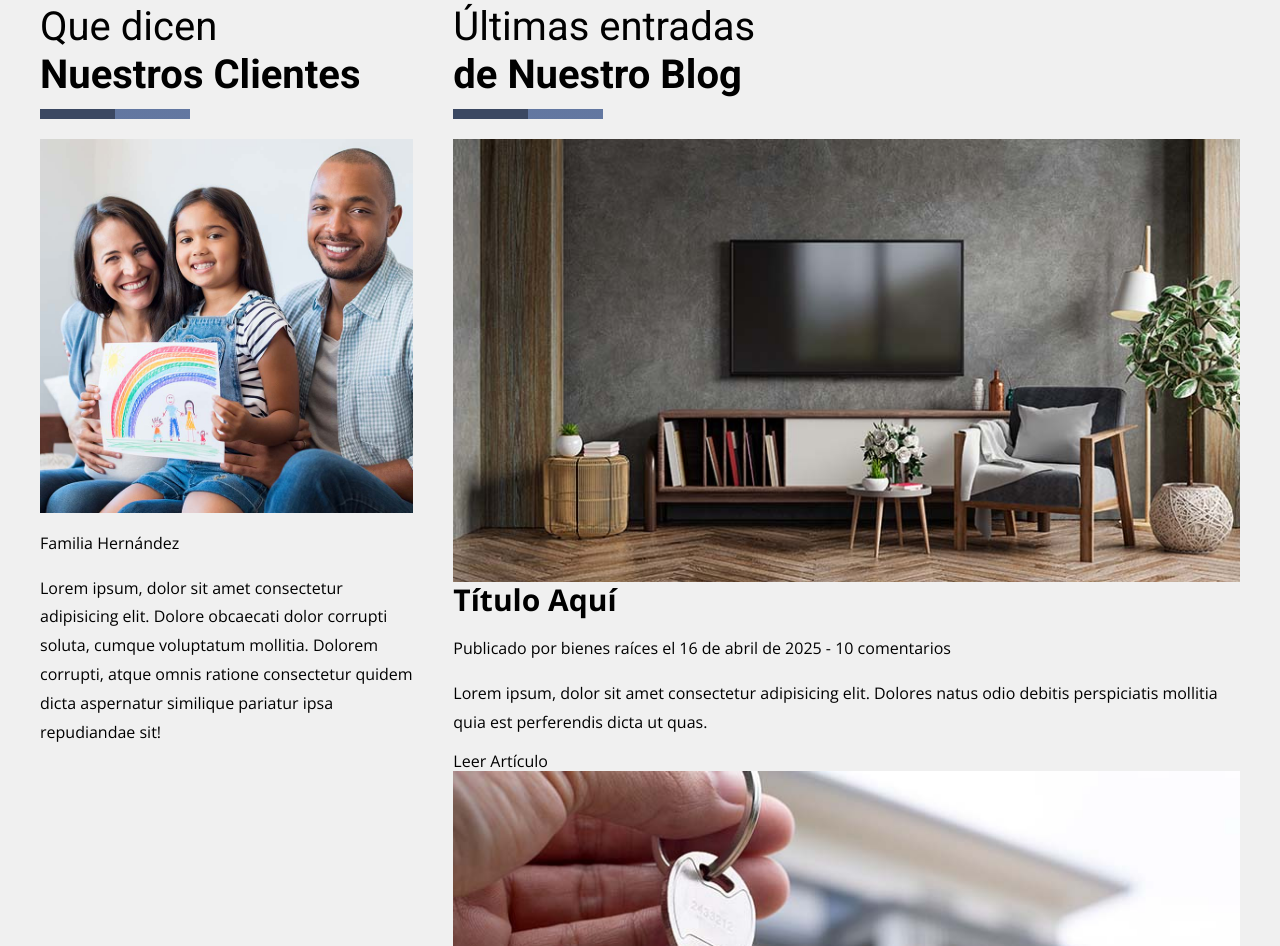
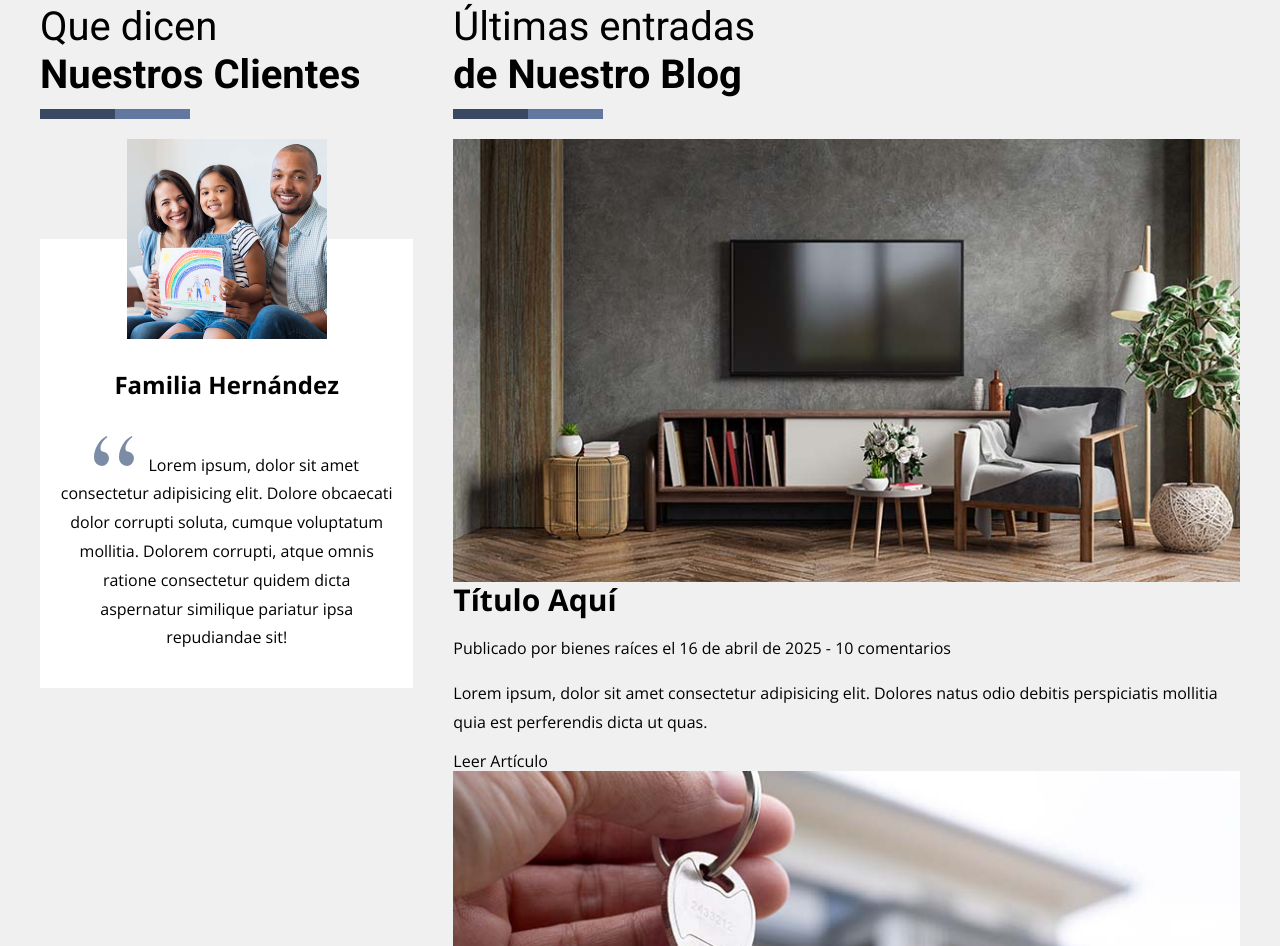
Before and after one commit to dauncosaciar/real-state-app, a website: page index.html in a window 1280 px wide. Shown: the part 2690-3636 px from the top of the page. Drawn offline with nearby package versions, Linux system fonts and the light colour scheme; files that its build step writes are made by us from their sources; files whose address does not match are found by name.

Commit message:
add testimonial section css code

```diff
--- a/src/scss/ui/content/_testimonials-blog.scss
+++ b/src/scss/ui/content/_testimonials-blog.scss
@@ -19,3 +19,36 @@
     @include m.heading(true);
   }
 }
+
+.testimonial {
+  text-align: center;
+
+  &__image {
+    width: 20rem;
+    margin: 0 auto;
+  }
+
+  &__content {
+    background-color: v.$white;
+    margin-top: -10rem;
+    padding: 10rem 2rem 2rem;
+  }
+
+  &__name {
+    font-size: 2.4rem;
+    font-weight: 700;
+  }
+
+  &__text {
+    &::before {
+      content: "";
+      background-image: url(../img/quote.svg);
+      background-repeat: no-repeat;
+      background-position: center;
+      display: inline-block;
+      width: 4rem;
+      height: 4rem;
+      margin-right: 1rem;
+    }
+  }
+}
```
